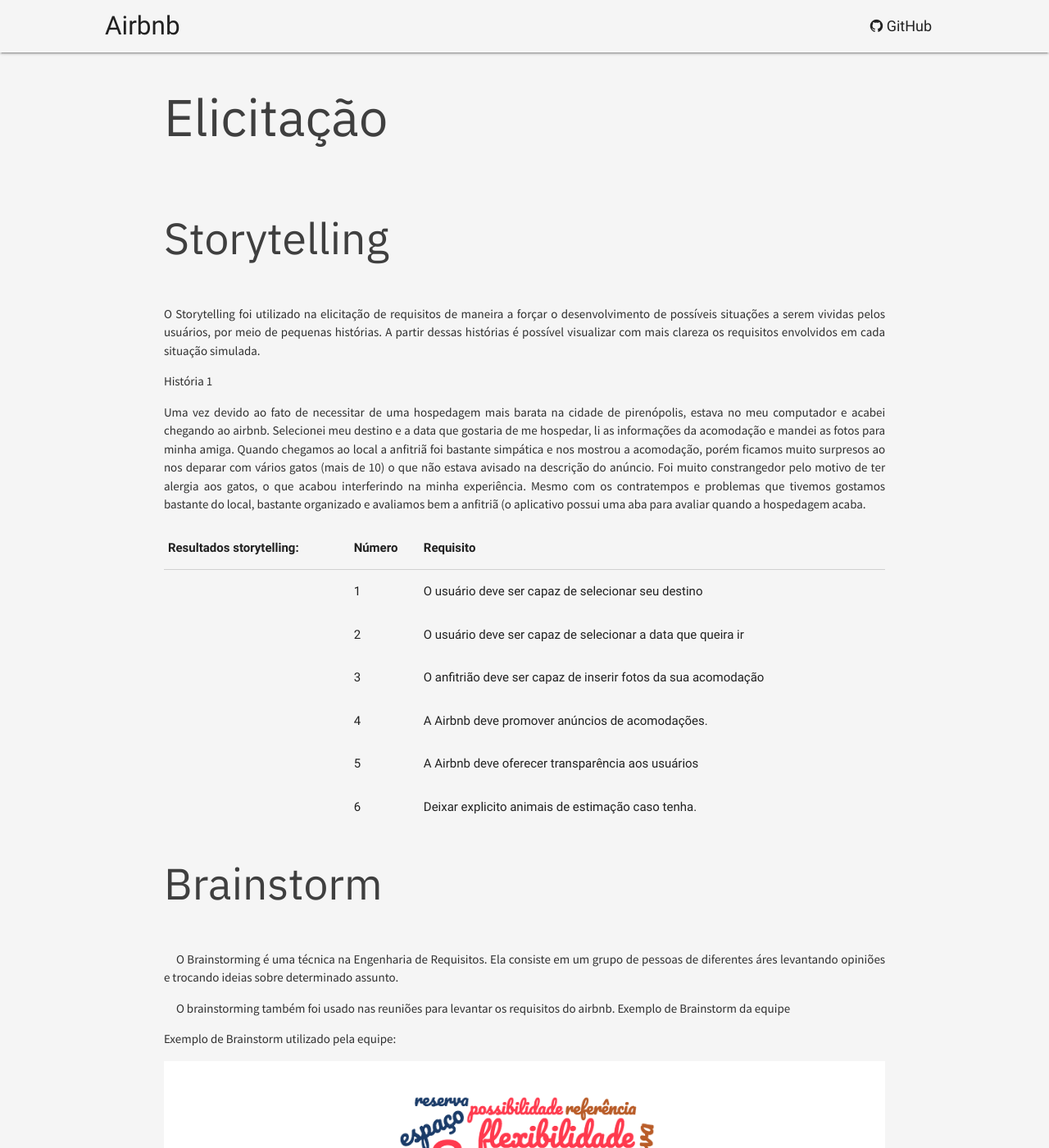
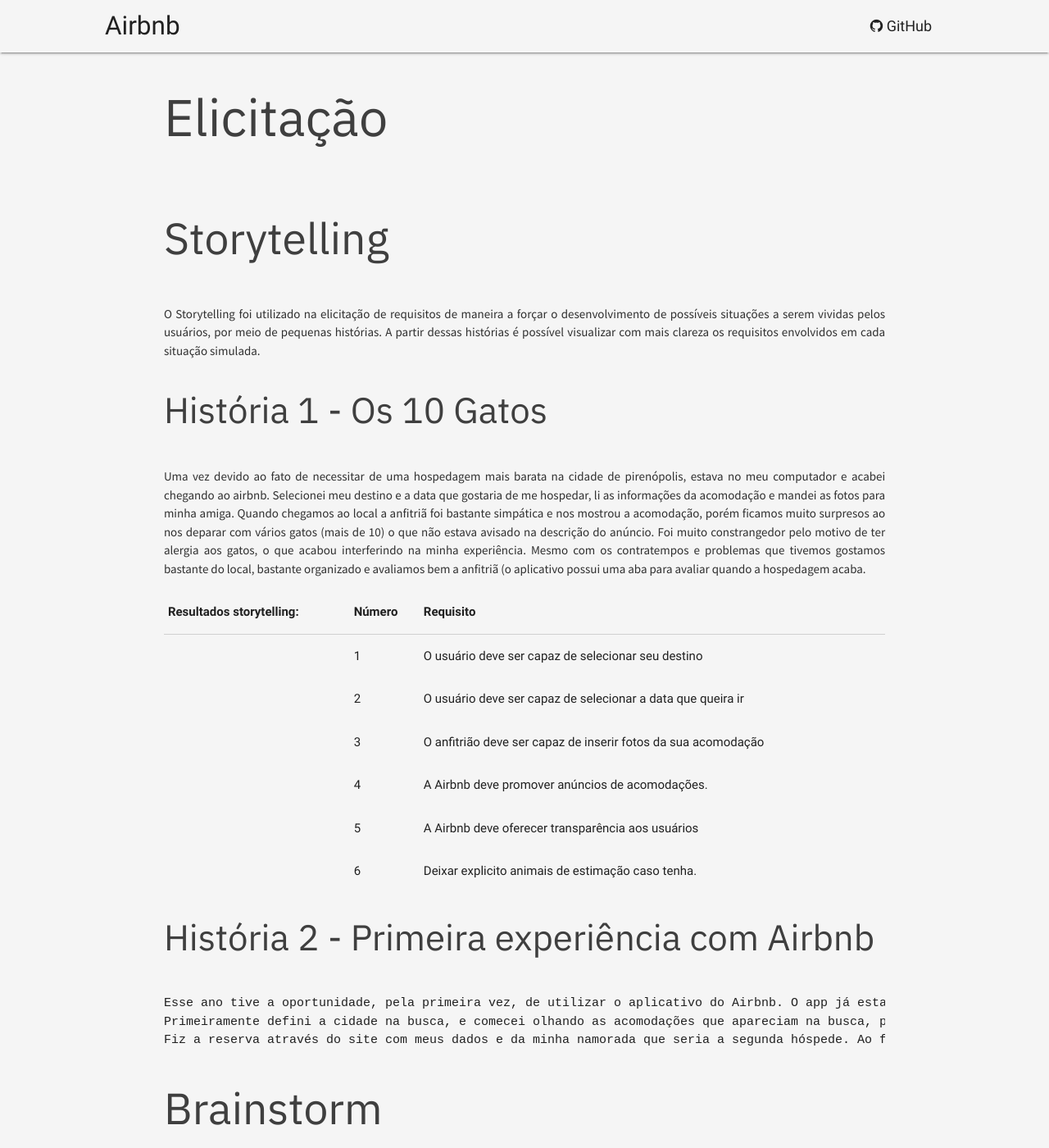
Before and after one commit to Requisitos-2018-2/airbnb, a Jekyll site: the page built from elicitacao/index.md, in a window 1280 px wide and 1400 px high. Shown: the whole window at 82% size. Built offline with Jekyll 4.4.1, drawn with Linux system fonts in a browser that asks for light colours; our own code applies the rules of GitHub Pages for plain Markdown files.

Commit message:
Add storytellilng

```diff
--- a/elicitacao/index.md
+++ b/elicitacao/index.md
@@ -4,10 +4,9 @@
 
 O Storytelling foi utilizado na elicitação de requisitos de maneira a forçar o desenvolvimento de possíveis situações a serem vividas pelos usuários, por meio de pequenas histórias. A partir dessas histórias é possível visualizar com mais clareza os requisitos envolvidos em cada situação simulada.
 
-História 1
+### História 1 - Os 10 Gatos
 
 Uma vez devido ao fato de necessitar de uma hospedagem mais barata na cidade de pirenópolis, estava no meu computador e acabei chegando ao airbnb. Selecionei meu destino e a data que gostaria de me hospedar, li as informações da acomodação e mandei as fotos para minha amiga. Quando chegamos ao local a anfitriã foi bastante simpática e nos mostrou a acomodação, porém ficamos muito surpresos ao nos deparar com vários gatos (mais de 10) o que não estava avisado na descrição do anúncio. Foi muito constrangedor pelo motivo de ter alergia aos gatos, o que acabou interferindo na minha experiência. Mesmo com os contratempos e problemas que tivemos gostamos bastante do local, bastante organizado e avaliamos bem a anfitriã (o aplicativo possui uma aba para avaliar quando a hospedagem acaba.
-
 
 Resultados storytelling: | Número | Requisito                                                                              |
 |--------|----------------------------------------------------------------------------------------|
@@ -17,6 +16,12 @@
 | 4      | A Airbnb deve promover anúncios de acomodações.						 |
 | 5      | A Airbnb deve oferecer transparência aos usuários														 |
 | 6      | Deixar explicito animais de estimação caso tenha.										     |
+
+
+### História 2 - Primeira experiência com Airbnb
+    Esse ano tive a oportunidade, pela primeira vez, de utilizar o aplicativo do Airbnb. O app já estava instalado no meu smartphone a um tempo, mas nunca precisei realmente utilizá-lo, tinha baixado por curiosidade. Mas esse ano fiz uma viagem para São Paulo durante as férias e precisei de um lugar para ficar que fosse mais barato que um hotel e com uma localização que me favorecesse. Primeiramente combinei com minha namorada que já estava em São Paulo de nós alugarmos juntos um lugar para ficar através do Airbnb e então comecei a buscar lugares no aplicativo.
+    Primeiramente defini a cidade na busca, e comecei olhando as acomodações que apareciam na busca, priorizando o baixo custo e a localização. Acabei achando alguns lugares muito bons de acordo com meus critérios, mas que não possuíam vaga para a data que eu planejava ficar na cidade, então decidi aplicar mais um filtro na busca, a data de estadia. Encontrei uma acomodação que me agradou, mas me deparei com um problema, eu precisava parcelar o valor da hospedagem no cartão de crédito e encontrei [um post no fórum](https://community.withairbnb.com/t5/Ajuda/Como-funcionam-os-parcelamentos-de-pagamento/td-p/10085).  do Airbnb falando que o parcelamento só pode ser feito através do site, não funciona no aplicativo.
+    Fiz a reserva através do site com meus dados e da minha namorada que seria a segunda hóspede. Ao finalizar a compra o anfitrião entrou em contato comigo através do aplicativo pedindo meu número de RG para identificação. Ao chegar em São Paulo fui para o endereço da acomodação, chegando lá informei meus dados para o porteiro e ele me deu a chave do apartamento. Durante o período de estadia não tive nenhum problema, mas também não tive nenhum contato com o anfitrião. Ao finalizar o período de hospedagem deixei a chave com o porteiro. Após algumas horas o aplicativo do Airbnb solicitou que eu avaliasse a acomodação, escrevesse um feedback privado e um público para o anfitrião.
 
 
 ## **Brainstorm**
```
